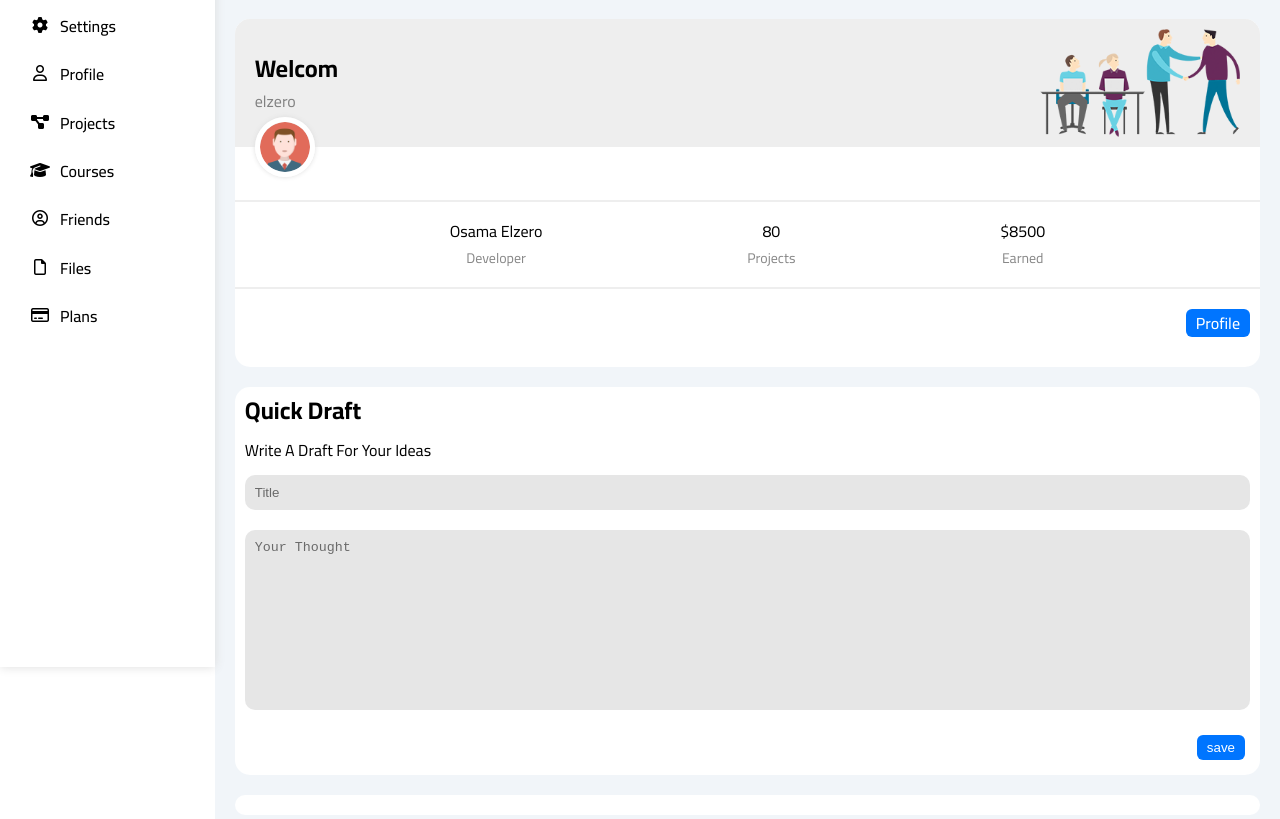
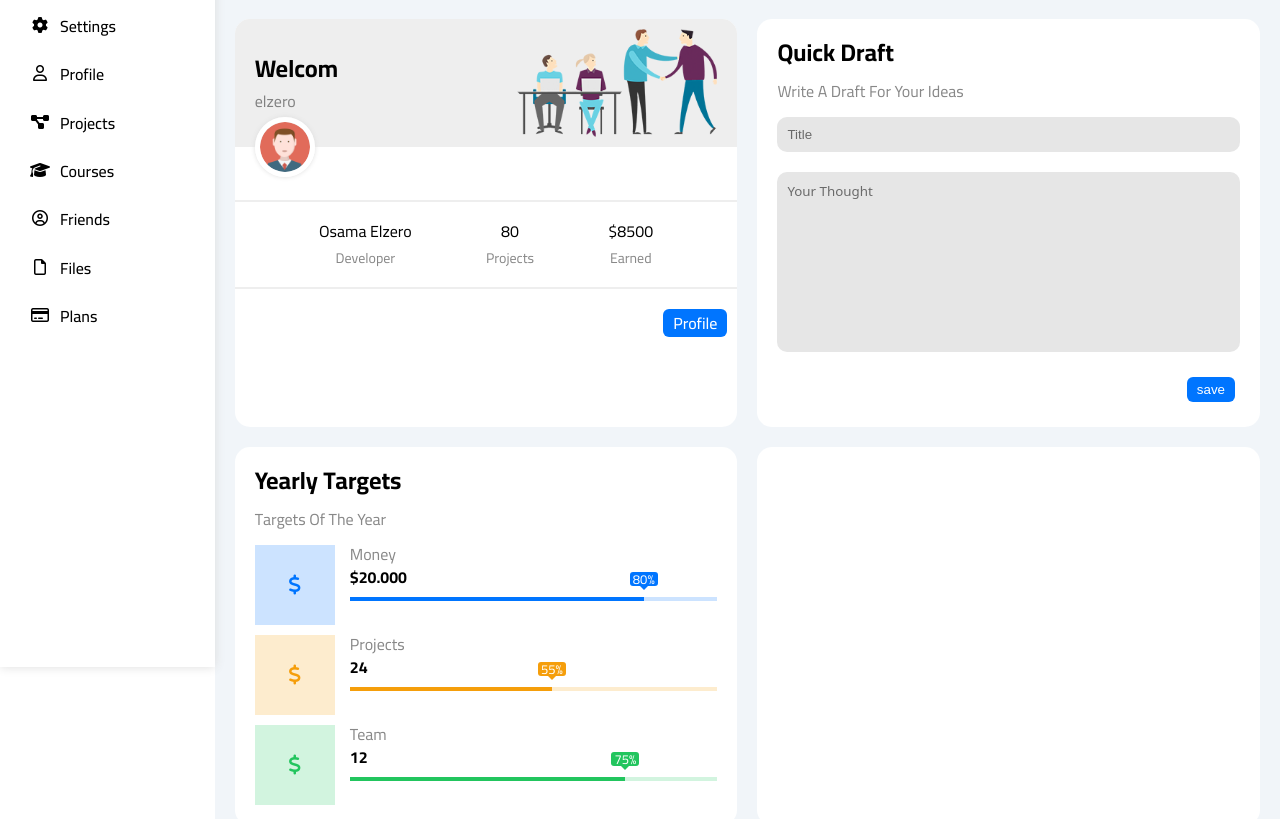
Before and after one commit to AmrElshafii/template-4, a plain HTML site: page index.html in a window 1280 px wide. Shown: the part 133-952 px from the top of the page. Drawn offline with Linux system fonts and the light colour scheme.

Commit message:
dashboard s3

```diff
--- a/css/index.css
+++ b/css/index.css
@@ -244,7 +244,7 @@ section {
 
 .dashboard .content {
     display: grid;
-    grid-template-columns: repeat(autofit, minmax(400px, 1fr));
+    grid-template-columns: repeat(auto-fit, minmax(450px, 1fr));
     gap: 20px;
 }
 
@@ -298,19 +298,7 @@ section {
     justify-content: space-evenly;
 }
 
-.dashboard .content .box .name{
-    display: grid;
-    justify-items: center;
-    margin-bottom: 10px;
-}
-
-.dashboard .content .box .num {
-    display: grid;
-    justify-items: center;
-    margin-bottom: 10px;
-}
-
-.dashboard .content .box .price {
+.dashboard .content .box .subs{
     display: grid;
     justify-items: center;
     margin-bottom: 10px;
@@ -332,7 +320,6 @@ section {
 }
 
 .dashboard .content .box .anchor {
-    justify-content: flex-end;
     color: white;
     padding: 5px 10px;
     border-radius: 6px;
@@ -346,6 +333,7 @@ section {
     -moz-transition: 0.3s;
     -ms-transition: 0.3s;
     -o-transition: 0.3s;
+    cursor: pointer;
 }
 
 .dashboard .content .box a:hover {
@@ -353,12 +341,12 @@ section {
 }
 
 .dashboard .box:not(:nth-child(1)) {
-    padding: 10px;
+    padding: 20px;
 }
 
-.dashboard h2 {}
-
-.dashboard p {}
+.dashboard p.sub {
+    color: #888888;
+}
 
 .dashboard form {
     display: grid;
@@ -396,5 +384,149 @@ section {
     width: 100%;
     height: 180px;
     resize: none;
+    font-family: system-ui, -apple-system, BlinkMacSystemFont, 'Segoe UI', Roboto, Oxygen, Ubuntu, Cantarell, 'Open Sans', 'Helvetica Neue', sans-serif;
+}
+
+.dashboard .box .rec {
+    --blue: #0075ff;
+    --orange: #f59e0b;
+    --green: #22c55e;
+    display: flex;
+    margin-top: 10px;
+}
+
+.dashboard .box .rec .more {
+    flex: 1 0 auto;
+}
+
+.dashboard .content .box i {
+    width: 80px;
+    height: 80px;
+    margin-right: 15px;
+    display: flex;
+    justify-content: center;
+    align-items: center;
+    font-size: 20px;
+}
+
+.dashboard .content .box i.one {
+    background-color: rgb(0 117 255 / 20%);
+    color: var(--blue);
+}
+
+.dashboard .content .box i.two {
+    background-color: rgb(245 158 11 / 20%);
+    color: var(--orange);
+}
+
+.dashboard .content .box i.three {
+    background-color: rgb(34 197 94 / 20%);
+    color: var(--green);
+}
+
+.dashboard .box span:not(.num) {
+    color: #888888;
+}
+
+.dashboard .box .more p {
+    margin: 5px 0px 10px;
+    font-weight: bold;
+}
+
+.dashboard .box div .more .num {
+    color: #ffffff;
+    padding: 0px 3px;
+    font-size: 13px;
+    border-radius: 3px;
+    -webkit-border-radius: 3px;
+    -moz-border-radius: 3px;
+    -ms-border-radius: 3px;
+    -o-border-radius: 3px;
+    position: absolute;
+    top: -25px;
+}
+
+.dashboard .box div .more .num.one {
+    left: calc(80% - 14px);
+    background-color: var(--blue);
+}
+
+.dashboard .box div .more .num.two {
+    left: calc(55% - 14px);
+    background-color: var(--orange);
+}
+
+.dashboard .box div .more .num.three {
+    left: calc(75% - 14px);
+    background-color: var(--green);
+}
+
+.dashboard .box div {
+    position: relative;
+}
+
+.dashboard .box div .more .num::after {
+    content: "";
+    border: 5px solid transparent;
+    position: absolute;
+    bottom: -9px;
+    left: 50%;
+    translate: -50%;
+}
+
+.dashboard .box div .more .num.one::after {
+    border-top: 5px solid var(--blue);
+}
+
+.dashboard .box div .more .num.two::after {
+    border-top: 5px solid var(--orange);
+}
+
+.dashboard .box div .more .num.three::after {
+    border-top: 5px solid var(--green);
+}
+
+
+.dashboard .box div .more .line {
+    width: 100%;
+    height: 4px;
+    position: relative;
+    margin: 10px 0px;
+}
+
+.dashboard .box div .more .line.one {
+    background-color: rgb(0 117 255 / 20%);
+}
+
+.dashboard .box div .more .line.two {
+    background-color: rgb(245 158 11 / 20%);
+}
+
+.dashboard .box div .more .line.three {
+    background-color: rgb(34 197 94 / 20%);
+}
+
+.dashboard .box div .more .line::after {
+    content: "";
+    position: absolute;
+    top: 0px;
+    left: 0px;
+    width: 100%;
+    height: 100%;
+}
+
+.dashboard .box div .more .line.one::after {
+    width: 80%;
+    background-color: var(--blue);
+}
+
+.dashboard .box div .more .line.two::after {
+    width: 55%;
+    background-color: var(--orange);
+}
+
+.dashboard .box div .more .line.three::after {
+    width: 75%;
+    background-color: var(--green);
 }
 /* end dashboard */
--- a/index.html
+++ b/index.html
@@ -100,15 +100,15 @@
                             <img src="./temp/temp-4/imgs/avatar.png" alt="">
                         </div>
                         <div class="description">
-                            <div class="name">
+                            <div class="subs">
                                 <p class="title">Osama Elzero</p>
                                 <span class="lower">Developer</span>
                             </div>
-                            <div class="num">
+                            <div class="subs">
                                 <p class="title">80</p>
                                 <span class="lower">Projects</span>
                             </div>
-                            <div class="price">
+                            <div class="subs">
                                 <p class="title">$8500</p>
                                 <span class="lower">Earned</span>
                             </div>
@@ -120,14 +120,52 @@
                     </div>
                     <div class="box">
                         <h2>Quick Draft</h2>
-                        <p>Write A Draft For Your Ideas</p>
+                        <p class="sub">Write A Draft For Your Ideas</p>
                         <form action="" method="post">
                             <input type="text" placeholder="Title">
                             <textarea name="" id="" placeholder="Your Thought"></textarea>
                             <input class="anchor" type="submit" value="save">
                         </form>
                     </div>
-                    <div class="box"></div>
+                    <div class="box">
+                        <h2>Yearly Targets</h2>
+                        <p class="sub">Targets Of The Year</p>
+                        <div class="info">
+                            <div class="rec">
+                                <i class="fa-solid fa-dollar-sign one"></i>
+                                <div class="more">
+                                    <span>Money</span>
+                                    <p>$20.000</p>
+                                    <div>
+                                        <span class="num one">80%</span>
+                                        <div class="line one"></div>
+                                    </div>
+                                </div>
+                            </div>
+                            <div class="rec">
+                                <i class="fa-solid fa-dollar-sign two"></i>
+                                <div class="more">
+                                    <span>Projects</span>
+                                    <p>24</p>
+                                    <div>
+                                        <span class="num two">55%</span>
+                                        <div class="line two"></div>
+                                    </div>
+                                </div>
+                            </div>
+                            <div class="rec">
+                                <i class="fa-solid fa-dollar-sign three"></i>
+                                <div class="more">
+                                    <span>Team</span>
+                                    <p>12</p>
+                                    <div>
+                                        <span class="num three">75%</span>
+                                        <div class="line three"></div>
+                                    </div>
+                                </div>
+                            </div>
+                        </div>
+                    </div>
                     <div class="box"></div>
                     <div class="box"></div>
                     <div class="box"></div>
```
